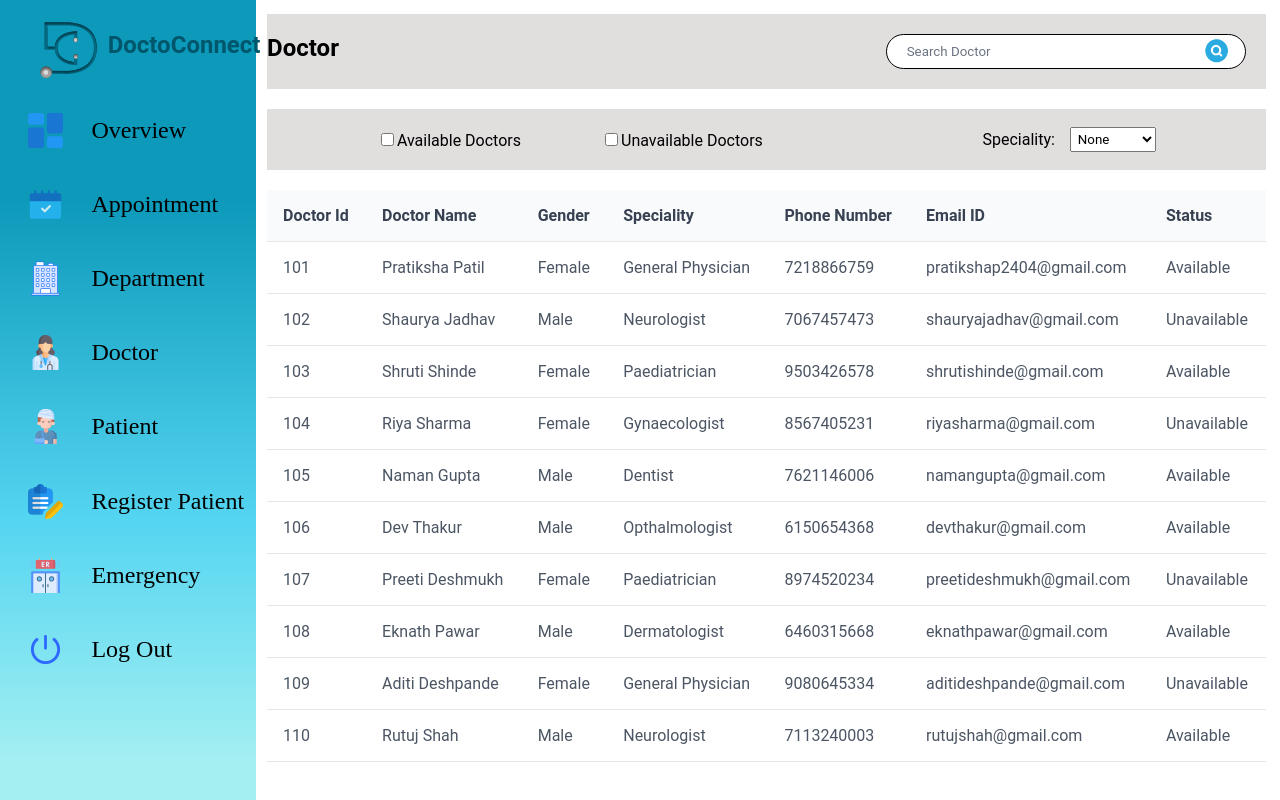
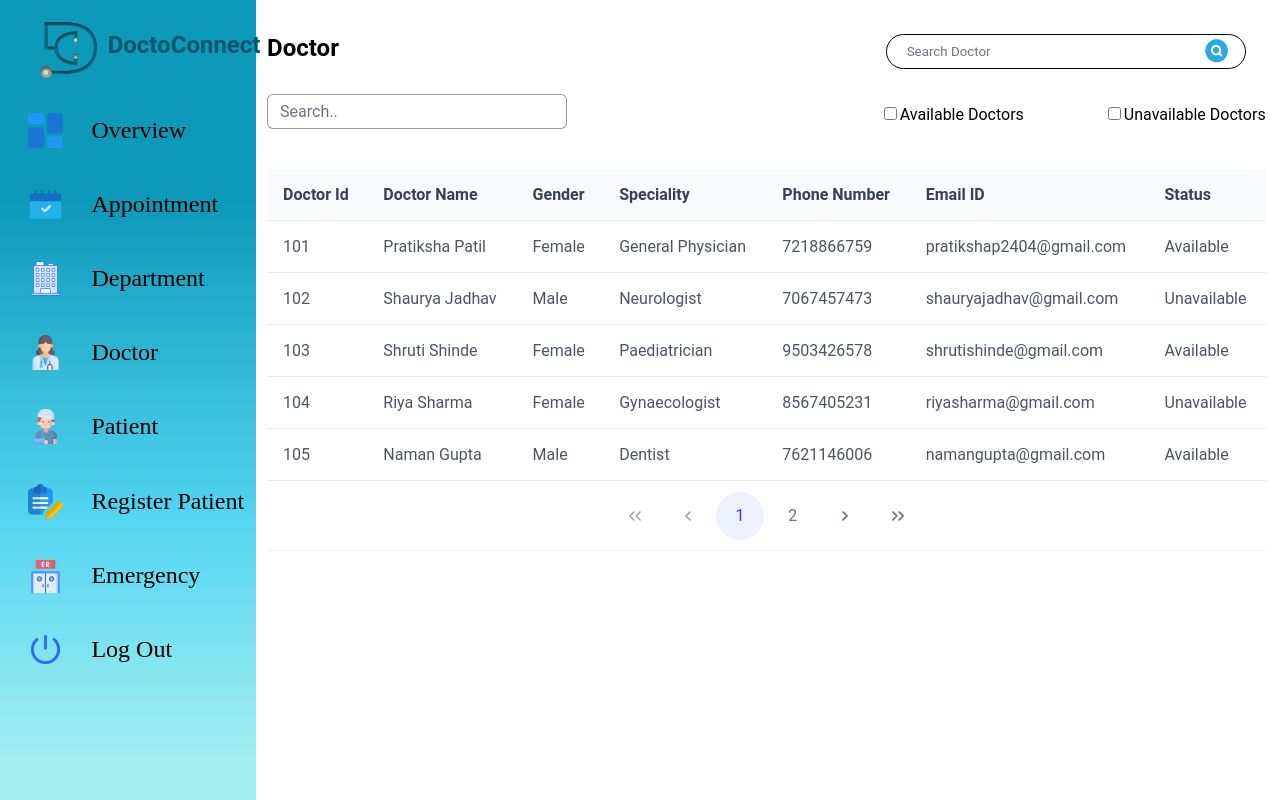
Before and after one commit to RollBack-6/DoctoConnect, a React (Vite) app in the folder Frontend/: page / in a window 1280 px wide. Both pictures are taken after a click on the button "Doctor". Built offline with nearby package versions, Linux system fonts and the light colour scheme; a web font is replaced by a local one.

Commit message:
doctor table updated

```diff
--- a/Frontend/src/Components/Right_Column/Doctor/Header.css
+++ b/Frontend/src/Components/Right_Column/Doctor/Header.css
@@ -6,31 +6,30 @@
     display: flex;
     flex-direction: row;
     justify-content: space-between;
-    background-color: rgba(182, 176, 176, 0.413);
 }
 
-.blankline1 {
-    padding-top: 20px;
-    background-color: white;
+.searchinputbar {
+    width: 300px;
+    height: 35px;
+    box-shadow: none;
+    display: flex;
+    margin-bottom: 5px;
+    border-color: #949292ef;
+
 }
 
 .doctor-navbar2 {
     padding-top: 5px;
     padding-bottom: 5px;
     display: flex;
-    justify-content: space-around;
     align-items: center;
-    background-color: rgba(182, 176, 176, 0.413);
-}
-
-.speciality-dropdown {
-    display: flex;
-    align-items: center;
+    justify-content: space-between;
 }
 
 .unavailable {
     margin-left: 80px;
 }
+
 .doctor-table {
-    background-color: rgba(182, 176, 176, 0.413);
+    margin-top: 30px;
 }
--- a/Frontend/src/Components/Right_Column/Doctor/Header.jsx
+++ b/Frontend/src/Components/Right_Column/Doctor/Header.jsx
@@ -5,8 +5,15 @@ import { DataTable } from "primereact/datatable";
 import { Column } from "primereact/column";
 import "primereact/resources/themes/lara-light-indigo/theme.css";
 import "primereact/resources/primereact.min.css";
+import { FilterMatchMode } from "primereact/api";
+import { InputText } from "primereact/inputtext";
 
-let doctor_data = [
+function Header() {
+    const [filters, setFilters] = useState({
+        global: { value: null, matchMode: FilterMatchMode.CONTAINS},
+    });
+
+    const doctor_data = [
     {
         doctor_id: "101",
         doctor_name: "Pratiksha Patil",
@@ -97,52 +104,47 @@ let doctor_data = [
         email: "rutujshah@gmail.com",
         status: "Available",
     },
-
   ];
 
-function Header() {
     return(
         <>
         <div className="navbar-doctor">
             <div className="heading">
                 <h2>Doctor</h2>
             </div>
-            <Searchbar/>
+            <Searchbar />
         </div>
 
-        <div className="blankline1"></div>
+        <div className="doctor-navbar2">
+        <InputText
+                className="searchinputbar"
+                placeholder="Search.."
+                onInput={(e) =>
+                  setFilters({
+                    global: { value: e.target.value, matchMode: FilterMatchMode.CONTAINS },
+                  })
+                }
+              />
 
-        <div className="doctor-navbar2">
             <div className="doctor-checkbox">
             <label>
-                <input type="checkbox" />
+                <input type="checkbox" value="available" />
                 Available Doctors
             </label>
             <label className="unavailable">
-                <input type="checkbox" />
+                <input type="checkbox" value="unavailable" />
                 Unavailable Doctors
             </label>
             </div>
-            <div className="speciality-dropdown">
-                <div className="speciality-label">
-                    <p>Speciality: </p>
-                </div>
-                <div className="dropdowncontent" >
-                    <select>
-                    <option value="None">None </option>
-                    <option value="Physician">Physician</option>
-                    <option value="Dentist">Dentist</option>
-                    <option value="Dental">Dental</option>
-                    </select>
-                </div>
-            </div>
         </div>
 
-        <div className="blankline1"></div>
-
         <div className="doctor-table">
-            <DataTable value={doctor_data}>
-            <Column  field="doctor_id" header="Doctor Id" />
+            <DataTable value={doctor_data} filters={filters}
+            paginator
+            rows={5}
+            totalRecords={doctor_data.length}
+            >
+                <Column field="doctor_id" header="Doctor Id" />
                 <Column field="doctor_name" header="Doctor Name" />
                 <Column field="gender" header="Gender" />
                 <Column field="speciality" header="Speciality" />
```
Lines whose indentation alone changed are shown as unchanged.
